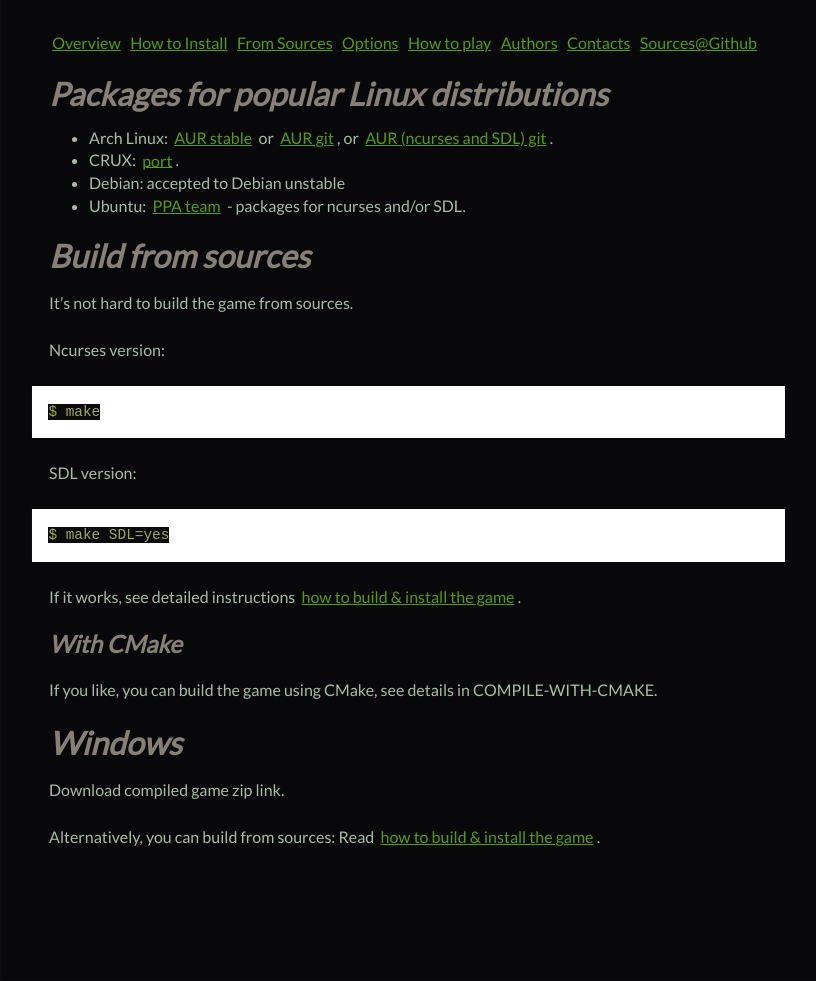
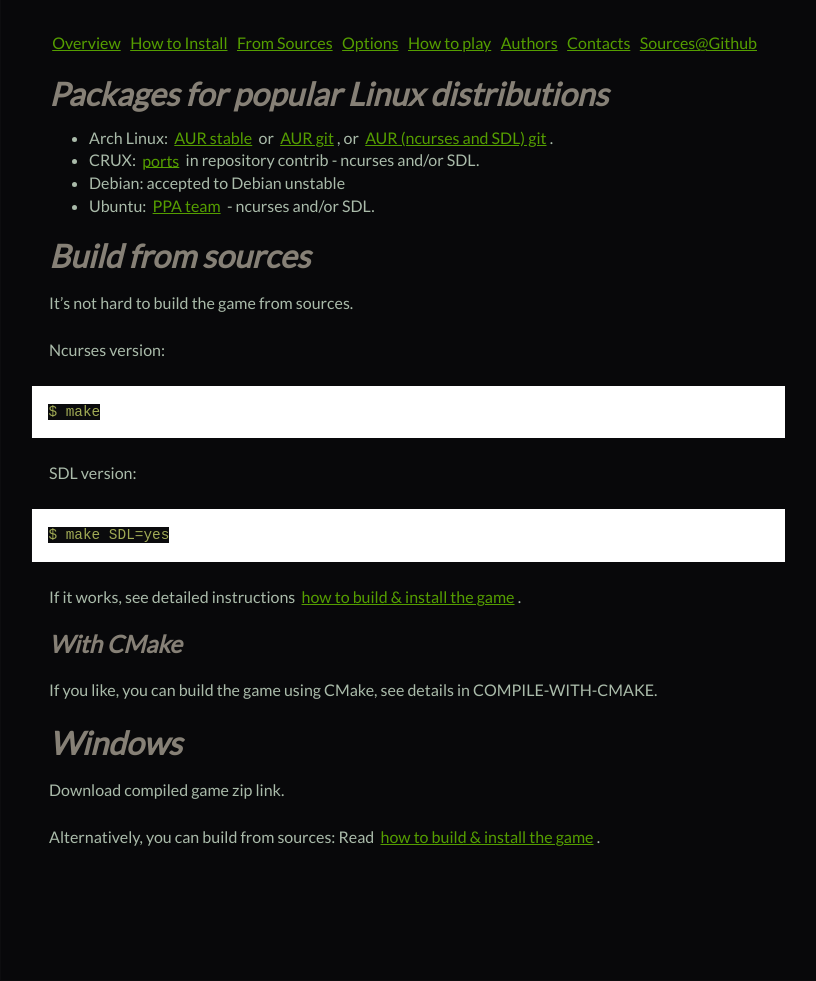
Before and after one commit to a-nikolaev/curseofwar, a Jekyll site: the page built from install/index.markdown, in a window 1280 px wide. Shown: the whole page, without its empty margins (231-1047 px from the left). Built offline with Jekyll 4.4.1, drawn with Linux system fonts in a browser that asks for light colours; Markdown is read by kramdown in place of the engine named in the settings.

Commit message:
CRUX ports in contrib now

```diff
--- a/authors/index.markdown
+++ b/authors/index.markdown
@@ -10,7 +10,7 @@
 Debian and Ubuntu packages, manpages, Makefile.
 
 **Maximilian Dietrich**
-CRUX package, manpages and Makefile.
+CRUX packages, manpages and Makefile.
 
 **Kirill Dmitrenko**
 Minor contribution to the Makefile.
--- a/install/index.markdown
+++ b/install/index.markdown
@@ -7,9 +7,9 @@
 
 * Arch Linux: [AUR stable](https://aur.archlinux.org/packages/curseofwar/) or [AUR git](https://aur.archlinux.org/packages/curseofwar-git/),
 or [AUR (ncurses and SDL) git](https://aur.archlinux.org/packages/curseofwar-with-sdl-git/).
-* CRUX: [port](http://crux.nu/portdb/?a=repo&q=doom).
+* CRUX: [ports](http://crux.nu/portdb/?a=repo&q=contrib) in repository contrib - ncurses and/or SDL.
 * Debian: accepted to Debian unstable
-* Ubuntu: [PPA team](https://launchpad.net/~curseofwar) - packages for ncurses and/or SDL.
+* Ubuntu: [PPA team](https://launchpad.net/~curseofwar) - ncurses and/or SDL.
 
 # Build from sources
 It's not hard to build the game from sources.
```
